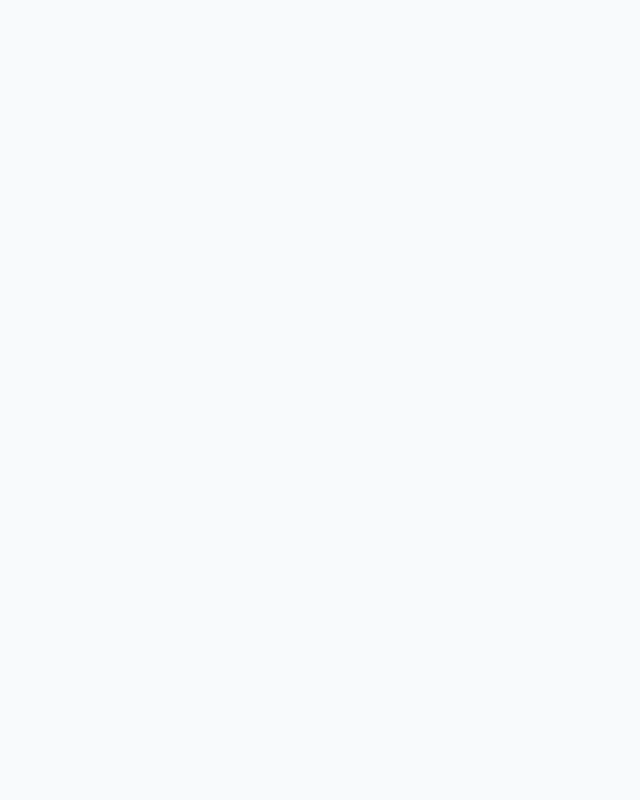
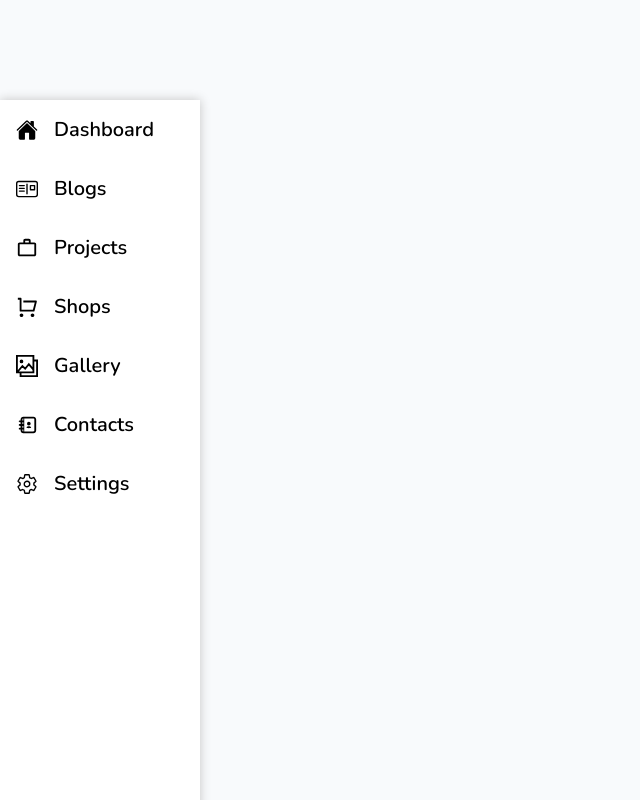
Before and after one commit to FlxBot001/My-Portfolio-BE, a Next.js app: page /blogs/addblog in a window 1280 px wide. Shown: the whole page, without its empty margins (0-640 px from the left). Built offline with nearby package versions, Linux system fonts and the light colour scheme.

Commit message:
Updated sidbar component to display all the content and full redirects

```diff
--- a/components/Aside.js
+++ b/components/Aside.js
@@ -1,10 +1,115 @@
+import Link from "next/link";
+import { useRouter } from "next/router";
+import { useEffect, useState } from "react";
+import { BsPostcard } from "react-icons/bs";
+import { IoHome, IoSettingsOutline } from "react-icons/io5";
+import { MdOutlineWorkOutline } from "react-icons/md";
+import { RiShoppingCartLine } from "react-icons/ri";
+import { GrGallery } from "react-icons/gr";
+import { TiContacts } from "react-icons/ti";
 
 
 export default function Aside() {
 
+        const router = useRouter();
+        const [clicked, setClicked] = useState(false);
+        const [activeLink, setActiveLink] = useState('/');
+
+        const handleClick = () => {
+                setClicked(!clicked);
+        }
+
+        const handleLinkClick = (link) => {
+                setActiveLink(preActive => (preActive === link ? null : link))
+                setClicked(false)
+        }
+
+        useEffect(() => {
+                // Update an active link state when the page is reloaded
+                setActiveLink(router.pathname);
+        }, [router.pathname])
+
 
         return <>
+                <aside className="asideleft active">
+                        <ul>
+                                <Link href='/'>
+                                        <li className="navactive">
+                                                <IoHome />
+                                                <span>Dashboard</span>
+                                        </li>
+                                </Link>
+                                <li className={activeLink === '/blogs' ? 'navactive flex-col flex-left' : 'flex-col flex-left'} onClick={() => handleLinkClick('/blogs')}>
+                                        <div className="flex gap-1">
+                                                <BsPostcard />
+                                                <span>Blogs</span>
+                                        </div>
+                                        {activeLink === '/blogs' && (
+                                                <ul>
+                                                        <Link href='/blogs'><li>All Blogs</li></Link>
+                                                        <Link href='/blogs'><li>All Blogs</li></Link>
+                                                        <Link href='/blogs/draft'><li>Draft Blogs</li></Link>
+                                                        <Link href='/blogs/addblog'><li>Add Blog</li></Link>
+                                                </ul>
+                                        )}
+                                </li>
 
+                                <li className={activeLink === '/projects' ? 'navactive flex-col flex-left' : 'flex-col flex-left'} onClick={() => handleLinkClick('/projects')}>
+                                        <div className="flex gap-1">
+                                                <MdOutlineWorkOutline />
+                                                <span>Projects</span>
+                                        </div>
+                                        {activeLink === '/projects' && (
+                                                <ul>
+                                                        <Link href='/projects'><li>All Projects</li></Link>
+                                                        <Link href='/projects/draftprojects'><li>Draft Projects</li></Link>
+                                                        <Link href='/projects/addproject'><li>Add Project</li></Link>
+                                                </ul>
+                                        )}
+                                </li>
+
+                                <li className={activeLink === '/shops' ? 'navactive flex-col flex-left' : 'flex-col flex-left'} onClick={() => handleLinkClick('/shops')}>
+                                        <div className="flex gap-1">
+                                                <RiShoppingCartLine />
+                                                <span>Shops</span>
+                                        </div>
+                                        {activeLink === '/shops' && (
+                                                <ul>
+                                                        <Link href='/shops'><li>All Products</li></Link>
+                                                        <Link href='/shops/draftshop'><li>Draft Product</li></Link>
+                                                        <Link href='/shops/addproduct'><li>Add Product</li></Link>
+                                                </ul>
+                                        )}
+                                </li>
+
+                                <li className={activeLink === '/gallery' ? 'navactive flex-col flex-left' : 'flex-col flex-left'} onClick={() => handleLinkClick('/gallery')}>
+                                        <div className="flex gap-1">
+                                                <GrGallery />
+                                                <span>Gallery</span>
+                                        </div>
+                                        {activeLink === '/gallery' && (
+                                                <ul>
+                                                        <Link href='/gallery'><li>All Photos</li></Link>
+                                                        <Link href='/gallery/addphoto'><li>Add Photo</li></Link>
+                                                </ul>
+                                        )}
+                                </li>
+
+                                <Link href='/contacts'>
+                                        <li className={activeLink === '/contacts' ? 'navactive' : ''} onClick={() => handleLinkClick('/contacts')}>
+                                                <TiContacts />
+                                                <span>Contacts</span>
+                                        </li>
+                                </Link>
+
+                                <Link href='/setting'>
+                                        <li className={activeLink === '/setting' ? 'navactive' : ''} onClick={() => handleLinkClick('/setting')}>
+                                                <IoSettingsOutline />
+                                                <span>Settings</span>
+                                        </li>
+                                </Link>
+                        </ul>
+                </aside>
 
         </>
 
```
